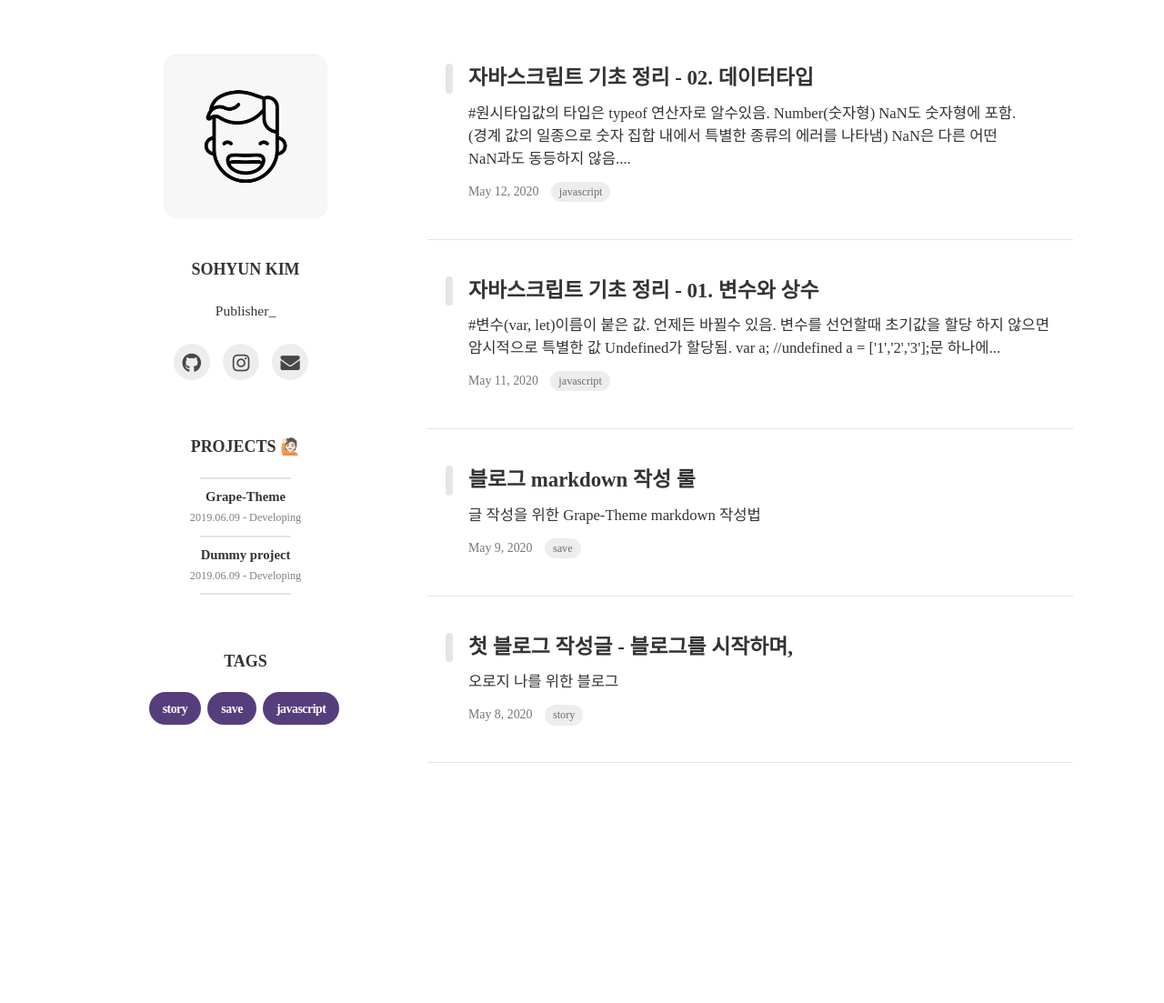
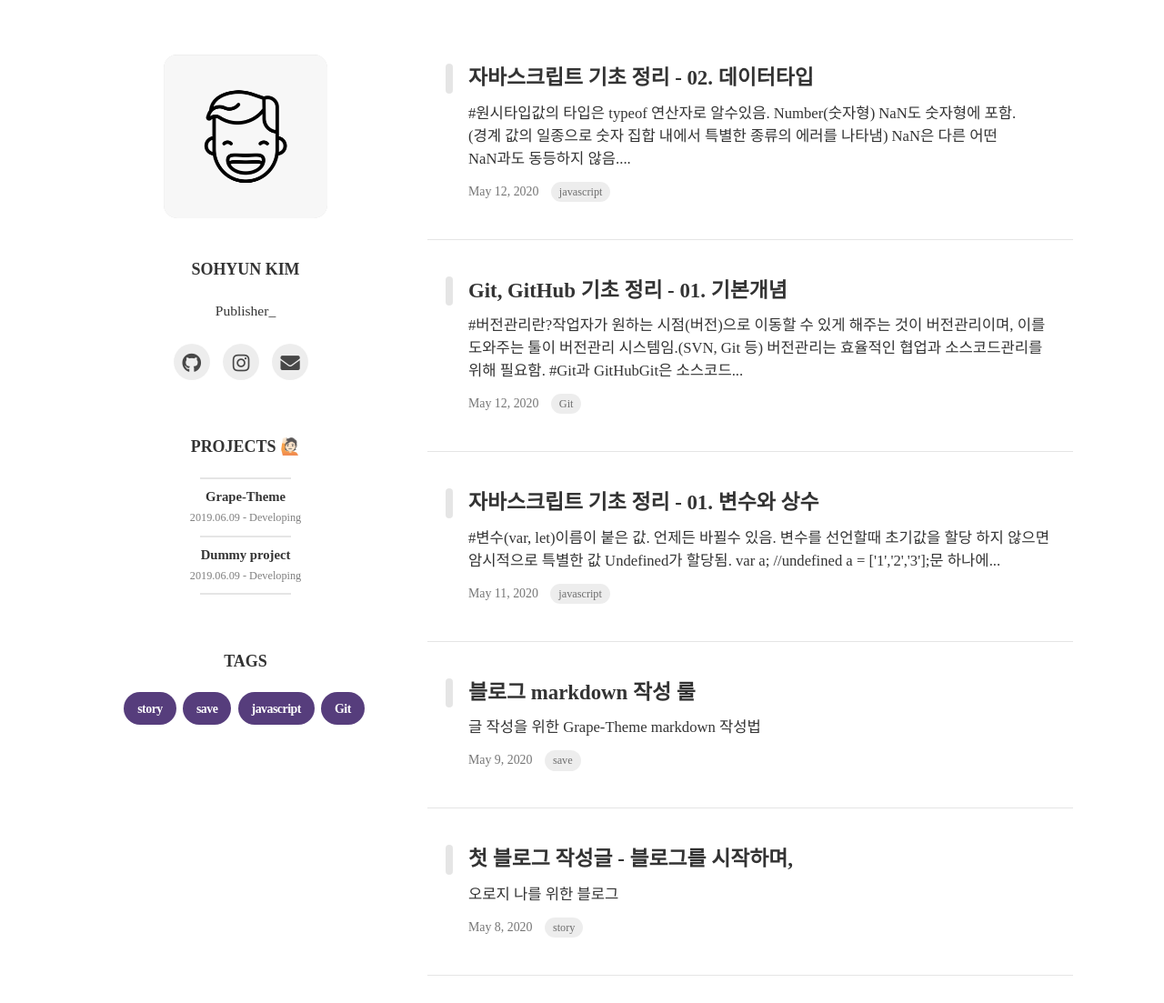
Before and after one commit to nada1587/nada1587.github.io, a Jekyll site: the page built from index.html, in a window 1280 px wide. Shown: the whole page at 91% size. Built offline with Jekyll 4.4.1, drawn with Linux system fonts in a browser that asks for light colours; nearby versions of some CDN libraries; some web fonts are replaced; the list of posts is cut into pages by our own code; before the commit the page ends 900 px from its top, so only the background shows below that.

Commit message:
20200513 - TIL

```diff
--- /dev/null
+++ b/_posts/2020-05-12-git-basic-01.md
@@ -0,0 +1,88 @@
+---
+layout: post
+title: Git, GitHub 기초 정리 - 01. 기본개념
+subtitle : Git, GitHub, 로컬저장소, 스테이지, 원격저장소 등
+tags: [Git]
+author: Sohyun Kim
+comments : False
+---
+
+<h3>#버전관리란?</h3>
+작업자가 원하는 시점(버전)으로 이동할 수 있게 해주는 것이 버전관리이며, 이를 도와주는 툴이 버전관리 시스템임.(SVN, Git 등)
+버전관리는 효율적인 협업과 소스코드관리를 위해 필요함.
+<br>
+<br>
+- - -
+<br>
+<br>
+<h3>#Git과 GitHub</h3>
+Git은 소스코드 버전 사이를 오가는 기능을 제공하여 많은 개발자들이 사용하고 있으며, 데이터를 저장할 공간만 있다면 어디서든 사용이 가능함.
+Git프로젝트를 클라우드 서버에 올리면 팀 프로젝트를 하는 다른 팀원들과 인터넷을 통해 버전관리를 하며 작업을 할수가 있음.
+이렇게 Git으로 관리하는 프로젝트를 올려둘 수 있는 Git호스팅 사이트 중 하나가 GitHub임. Git과 GitHub를 같은것이라고 생가하면 안됨.
+Git프로젝트를 올릴수 있는 사이트는 Github 말고도, GitLab, BitButcket등 다양함.
+<br>
+<br>
+- - -
+<br>
+<br>
+<h3>#Git 버전관리의 기본 flow</h3>
+- 내컴퓨터에 깃 설치하기(Git Bash 또는 terminal로 확인하기)
+<br>
+- 로컬저장소 만들기 : 실제 Git을 통해 버전관리가 이뤄질 내 컴퓨터에 있는 폴더에 `git init` 명령어를 통해 .git폴터를 생성하면 로컬저장소 준비완료
+<br>
+- 작업전 Git 초기정보 입력하기
+{% highlight javascript %}
+  // 계정정보 입력
+  $ git config --global user.email "hello@gmail.com"
+  $ git config --global user.name "hello-kim"
+{% endhighlight %}
+
+<br>
+- Git을 이용하여 작업하기
+{% highlight javascript %}
+  // 스테이지에 올리기
+  $ git add file.md
+
+  // 커밋하기
+  $ git commit -m "작업내용 추가"
+
+  // 커밋내용 확인하기
+  $ git log
+
+  // 커밋으로 이동하기
+  $ git checkout "커밋아이디7자리"
+{% endhighlight %}
+
+`git add */./-A/-p` : 스테이지에 올릴때 *은 .gitignore 전체 다 같이 올림. -p는 status, diff, add를 함께 묶어서 실행.
+`git checkout -` : 최신 커밋으로 이동.
+
+<br>
+- 원격저장소 만들기 : 협업을 위한 공용 폴더를 Git호스팅 사이트에 만드는 것으로 GitHub에서는 원격저장소를 레로지토리라고 부름.
+GitHub에 로그인하여 new repository를 생성.
+<br>
+- 원격저장소에 로컬저장소 연결하기 : 로컬저장소에서 작업한 내용을 원격저장소에 올려 다른 협업자들과 함께 소스코드를 공유할수 있도록 함.
+{% highlight javascript %}
+  // 로컬저장소에 origin이라는 이름의 원격저장소 위치를 알려줌
+  $ git remote add origin https://github.com/nada1587/nada1587.github.io
+
+  // 원격저장소에 작업내용 올리기
+  $ git push origin master
+
+  // 다른 원격저장소를 로컬저장소를 받아오기
+  $ git clone https://github.com/nada1587/nada1587.github.io .
+
+  // 원격저장소의 새로운 커밋 받아오기
+  $ git pull origin master
+{% endhighlight %}
+
+
+<br>
+<br>
+- - -
+<br>
+<br>
+<h3>#Git으로 관리하는 파일의 4가지 상태</h3>
+- 추적안됨(untracked) : 한번도 커밋되지 않은 파일에 대한 상태
+- 스테이지됨(staged) : add 명령어를 통해 스테이지에 올린 상태
+- 수정없음(unmodified) : 스테이지에 있는 파일이 commit 명령어를 통해 버전이 생성된 상태이며 이후 수정하지 않은 상태
+- 수정됨(modified) : 수정없는 상태에서 다시 한번 수정한 상태
```
Also changed, not shown: _posts/2020-05-08-first-write.md (+4 -4 lines).
